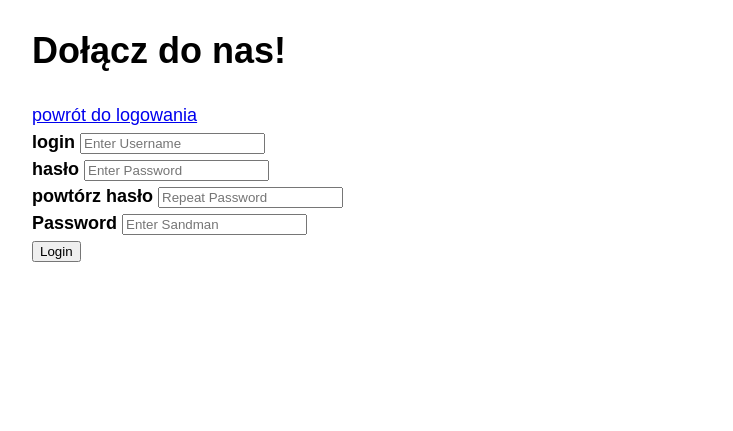
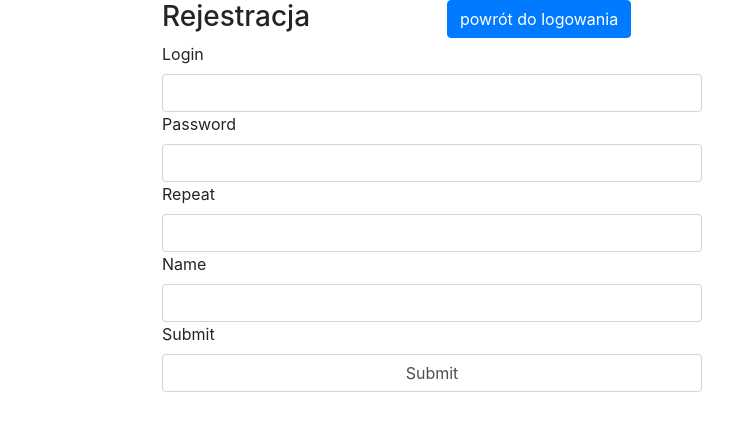
Before and after one commit to barremalatgmailcom/telemedico, a Symfony app: template templates/login/signup.html.twig in a window 1280 px wide. Shown: the top 431 px of the page, without its empty margins (208-941 px from the left). Run offline with Twig, Linux system fonts and the light colour scheme; the template is opened without the code that fills it, so the values that code supplies are empty; form fields are guessed from the names that the template uses; some libraries are stand-ins or nearby versions.

Commit message:
client : front, login form, login handle, redirects

```diff
--- a/templates/base.html.twig
+++ b/templates/base.html.twig
@@ -1,12 +1,15 @@
 <!DOCTYPE html>
-<html>
+<html lang="pl">
     <head>
         <meta charset="UTF-8">
         <title>{% block title %}Test in telemedica!{% endblock %}</title>
+        {# bootstrap css so it takes no time to style #}
+        <link rel="stylesheet" href="https://maxcdn.bootstrapcdn.com/bootstrap/4.1.3/css/bootstrap.min.css">
+
         {% block stylesheets %}{% endblock %}
         {% block javascripts %}{% endblock %}
     </head>
     <body>
-    {% block body %}{% endblock %}
+        {% block body %}{% endblock %}
     </body>
 </html>
--- a/templates/login/signup.html.twig
+++ b/templates/login/signup.html.twig
@@ -3,29 +3,67 @@
 {% block title %}Zarejestruj się{% endblock %}
 
 {% block body %}
-    <style>
-        .example-wrapper { margin: 1em auto; max-width: 800px; width: 95%; font: 18px/1.5 sans-serif; }
-        .example-wrapper code { background: #F5F5F5; padding: 2px 6px; }
-    </style>
-    <div class="example-wrapper">
-        <div>
-            <h1>Dołącz do nas!</h1>
-            <a href="{{ url('login') }}">powrót do logowania</a>
+    <div class="container">
+        <div class="row justify-content-center">
+            <div class="col-3">
+                <h1 class="h3">Rejestracja</h1>
+            </div>
+            <div class="col-3">
+                <a class="btn btn-primary align-middle" href="{{ url('login') }}">powrót do logowania</a>
+            </div>
         </div>
-        <div class="container">
-            <label for="login"><b>login</b></label>
-            <input type="text" placeholder="Enter Username" name="login" required>
-            <br/>
-            <label for="password"><b>hasło</b></label>
-            <input type="password" placeholder="Enter Password" name="password" required>
-            <br/>
-            <label for="password-repeat"><b>powtórz hasło</b></label>
-            <input type="text" placeholder="Repeat Password" name="password-repeat" required>
-            <br/>
-            <label for="name"><b>Password</b></label>
-            <input type="text" placeholder="Enter Sandman" name="name" required>
-            <br/>
-            <button type="submit">Login</button>
+        {{ form_start(form) }}
+        <div class="row justify-content-center">
+            <div class="col-6">
+                <div>
+                    {{ form_label(form.login) }}
+                    {{ form_errors(form.login) }}
+                    {{ form_widget(form.login) }}
+                    {{ form_help(form.login) }}
+                </div>
+            </div>
         </div>
+        <div class="row justify-content-center">
+            <div class="col-6">
+                <div>
+                    {{ form_label(form.password) }}
+                    {{ form_errors(form.password) }}
+                    {{ form_widget(form.password) }}
+                    {{ form_help(form.password) }}
+                </div>
+
+            </div>
+        </div>
+        <div class="row justify-content-center">
+            <div class="col-6">
+                <div>
+                    {{ form_label(form.repeat) }}
+                    {{ form_errors(form.repeat) }}
+                    {{ form_widget(form.repeat) }}
+                    {{ form_help(form.repeat) }}
+                </div>
+
+            </div>
+        </div>
+        <div class="row justify-content-center">
+            <div class="col-6">
+                <div>
+                    {{ form_label(form.name) }}
+                    {{ form_errors(form.name) }}
+                    {{ form_widget(form.name) }}
+                    {{ form_help(form.name) }}
+                </div>
+
+            </div>
+        </div>
+        <div class="row justify-content-center">
+            <div class="col-6">
+                <div>
+                    {{ form_label(form.submit) }}
+                    {{ form_widget(form.submit) }}
+                </div>
+            </div>
+        </div>
+        {{ form_end(form) }}
     </div>
 {% endblock %}
```
Also changed, not shown: src/Controller/LoginController.php (+44 -13 lines), src/Entity/User.php (+1 -18 lines), src/Repository/UserRepository.php (+10 -26 lines), templates/api/index.html.twig (+6 -13 lines), templates/index/index.html.twig (+12 -13 lines), templates/login/login.html.twig (+38 -12 lines), 1 other file.
